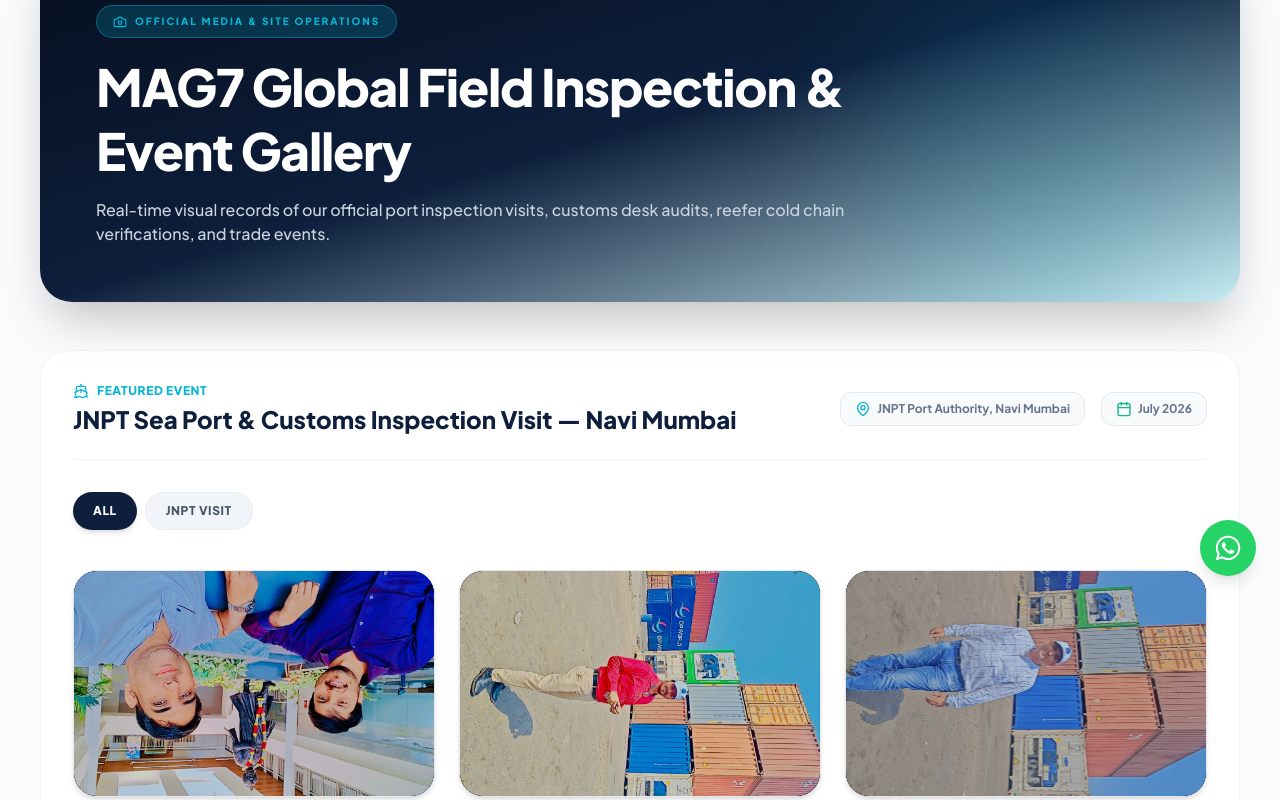
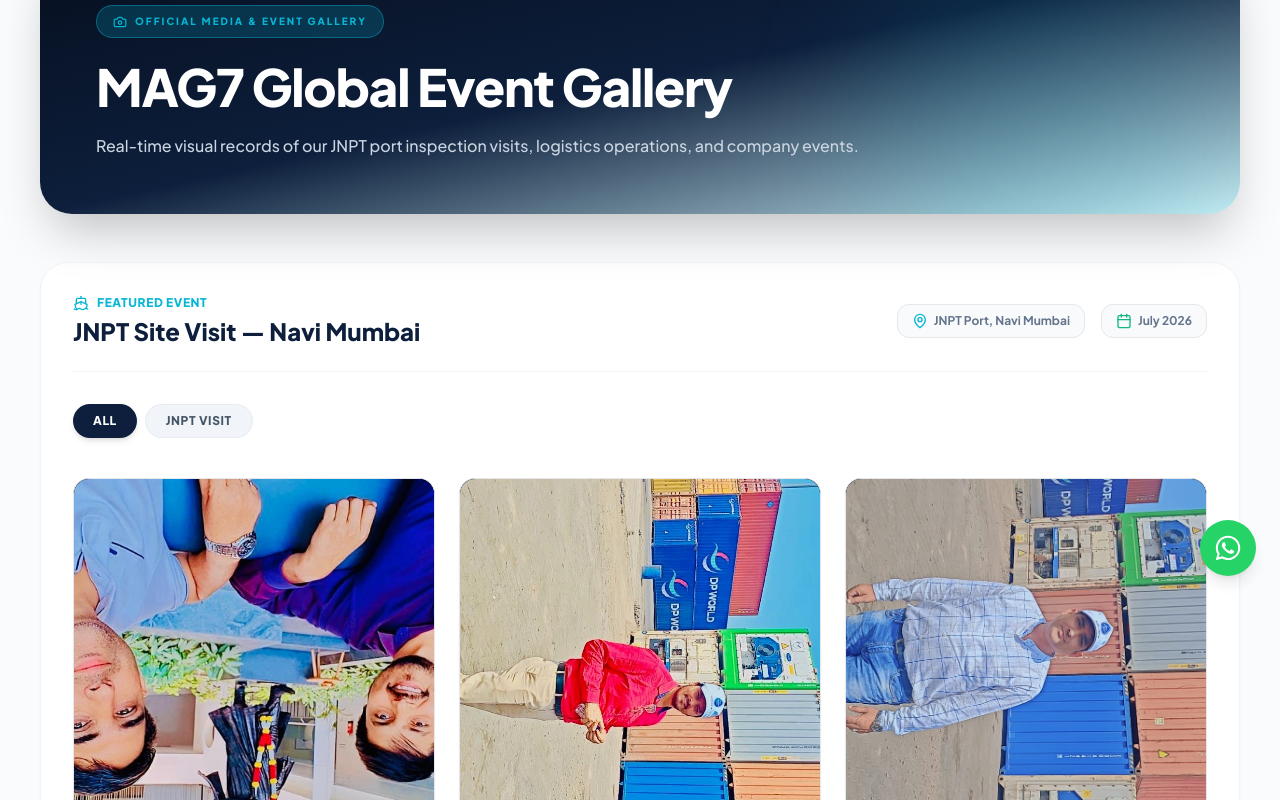
Before and after one commit to oakrootechnologies/mag7, a Next.js app: page /gallery in a window 1280 px wide. Shown: the part 200-1000 px from the top of the page. Built offline with nearby package versions, Linux system fonts and the light colour scheme.

Commit message:
fix: update gallery categories to All and JNPT Visit, remove text overlays from images

```diff
--- a/src/app/(corporate)/gallery/page.tsx
+++ b/src/app/(corporate)/gallery/page.tsx
@@ -7,34 +7,69 @@ import {
   Camera,
   MapPin,
   Calendar,
+  Tag,
   Maximize2,
   X,
   ChevronLeft,
   ChevronRight,
   ArrowRight,
+  ShieldCheck,
   Ship,
-  Globe2
+  Globe2,
+  FileCheck2
 } from "lucide-react";
 
 interface GalleryImage {
   id: string;
   src: string;
-  category: "JNPT Port Visit";
+  title: string;
+  orientation: "portrait" | "landscape";
+  category: "JNPT Visit";
 }
 
 const JNPT_EVENT_IMAGES: GalleryImage[] = [
-  { id: "jnpt-1", src: "/images/gallery/jnpt-1.jpeg", category: "JNPT Port Visit" },
-  { id: "jnpt-2", src: "/images/gallery/jnpt-2.jpeg", category: "JNPT Port Visit" },
-  { id: "jnpt-3", src: "/images/gallery/jnpt-3.jpeg", category: "JNPT Port Visit" },
-  { id: "jnpt-4", src: "/images/gallery/jnpt-4.jpeg", category: "JNPT Port Visit" },
-  { id: "jnpt-5", src: "/images/gallery/jnpt-5.jpeg", category: "JNPT Port Visit" }
+  {
+    id: "jnpt-1",
+    src: "/images/gallery/jnpt-1.jpeg",
+    title: "JNPT Visit Photo 1",
+    orientation: "portrait",
+    category: "JNPT Visit"
+  },
+  {
+    id: "jnpt-2",
+    src: "/images/gallery/jnpt-2.jpeg",
+    title: "JNPT Visit Photo 2",
+    orientation: "portrait",
+    category: "JNPT Visit"
+  },
+  {
+    id: "jnpt-3",
+    src: "/images/gallery/jnpt-3.jpeg",
+    title: "JNPT Visit Photo 3",
+    orientation: "portrait",
+    category: "JNPT Visit"
+  },
+  {
+    id: "jnpt-4",
+    src: "/images/gallery/jnpt-4.jpeg",
+    title: "JNPT Visit Photo 4",
+    orientation: "portrait",
+    category: "JNPT Visit"
+  },
+  {
+    id: "jnpt-5",
+    src: "/images/gallery/jnpt-5.jpeg",
+    title: "JNPT Visit Photo 5",
+    orientation: "landscape",
+    category: "JNPT Visit"
+  }
 ];
 
 export default function GalleryPage() {
   const [selectedImageIndex, setSelectedImageIndex] = useState<number | null>(null);
   const [activeCategory, setActiveCategory] = useState<string>("All");
 
-  const categories = ["All", "JNPT Port Visit"];
+  const categories = ["All", "JNPT Visit"];
 
   const filteredImages = activeCategory === "All"
     ? JNPT_EVENT_IMAGES
@@ -73,18 +108,18 @@ export default function GalleryPage() {
           <div className="relative z-10 max-w-3xl space-y-4">
             <div className="inline-flex items-center gap-2 bg-[#06b6d4]/20 border border-[#06b6d4]/40 text-[#06b6d4] text-[10px] font-black uppercase tracking-[0.2em] px-4 py-2 rounded-full">
               <Camera className="w-3.5 h-3.5" />
-              Official Media & Site Operations
+              Official Media & Event Gallery
             </div>
             <h1 className="text-[clamp(2rem,4vw,3.2rem)] font-black tracking-tight leading-tight">
-              MAG7 Global Field Inspection & Event Gallery
+              MAG7 Global Event Gallery
             </h1>
             <p className="text-slate-300 text-sm md:text-base font-medium leading-relaxed">
-              Real-time visual records of our official port inspection visits, customs desk audits, reefer cold chain verifications, and trade events.
+              Real-time visual records of our JNPT port inspection visits, logistics operations, and company events.
             </p>
           </div>
         </div>
 
-        {/* Event Gallery Showcase Card */}
+        {/* Featured Event Card — JNPT Site Visit */}
         <div className="bg-white border border-slate-100 rounded-[28px] p-6 md:p-8 shadow-sm space-y-6">
           <div className="flex flex-col md:flex-row md:items-center justify-between gap-4 border-b border-slate-100 pb-6">
             <div className="space-y-1">
@@ -93,13 +128,13 @@ export default function GalleryPage() {
                 <span>Featured Event</span>
               </div>
               <h2 className="text-2xl font-black text-[#0d1f3c]">
-                JNPT Sea Port & Customs Inspection Visit — Navi Mumbai
+                JNPT Site Visit — Navi Mumbai
               </h2>
             </div>
             <div className="flex flex-wrap items-center gap-4 text-xs font-bold text-slate-500">
               <span className="flex items-center gap-1.5 bg-slate-50 px-3.5 py-2 rounded-xl border border-slate-150">
                 <MapPin className="w-4 h-4 text-[#06b6d4]" />
-                JNPT Port Authority, Navi Mumbai
+                JNPT Port, Navi Mumbai
               </span>
               <span className="flex items-center gap-1.5 bg-slate-50 px-3.5 py-2 rounded-xl border border-slate-150">
                 <Calendar className="w-4 h-4 text-emerald-500" />
@@ -108,44 +143,46 @@ export default function GalleryPage() {
             </div>
           </div>
 
-          {/* Event Category Filter Tabs: All & JNPT Port Visit */}
+          {/* Category Filters */}
           <div className="flex flex-wrap gap-2 pt-2">
             {categories.map((cat) => (
               <button
                 key={cat}
                 onClick={() => setActiveCategory(cat)}
-                className={`px-5 py-2.5 rounded-full text-xs font-black uppercase tracking-wider transition-all cursor-pointer ${
+                className={`px-5 py-2 rounded-full text-xs font-extrabold uppercase tracking-wider transition-all cursor-pointer ${
                   activeCategory === cat
                     ? "bg-[#0d1f3c] text-white shadow-md"
                     : "bg-slate-100 text-slate-600 hover:bg-slate-200 border border-slate-200/60"
                 }`}
               >
-                {cat === "JNPT Port Visit" ? "JNPT Visit" : cat}
+                {cat}
               </button>
             ))}
           </div>
 
-          {/* Clean Upright Photo Grid Without Text Overlays */}
+          {/* Clean Image Grid preserving natural orientation */}
           <div className="grid grid-cols-1 sm:grid-cols-2 lg:grid-cols-3 gap-6 pt-4">
             {filteredImages.map((img, idx) => (
               <div
                 key={img.id}
                 onClick={() => openLightbox(idx)}
-                className="group relative bg-slate-900 rounded-3xl overflow-hidden border border-slate-150 shadow-md hover:shadow-2xl transition-all duration-300 cursor-pointer"
+                className="group relative bg-slate-900 rounded-2xl overflow-hidden border border-slate-150 shadow-sm hover:shadow-xl transition-all duration-300 cursor-pointer"
               >
-                <div className="relative w-full aspect-[16/10] bg-slate-900 overflow-hidden">
+                {/* Image Container with natural aspect ratio */}
+                <div className={`relative w-full ${img.orientation === "portrait" ? "h-96 sm:h-[420px]" : "h-64 sm:h-72"} bg-slate-900`}>
                   <Image
                     src={img.src}
-                    alt="JNPT Event Photo"
+                    alt={img.title}
                     fill
                     sizes="(max-width: 768px) 100vw, (max-width: 1200px) 50vw, 33vw"
                     className="object-cover object-center group-hover:scale-105 transition-transform duration-500"
-                    priority={idx < 3}
                   />
-                  <div className="absolute inset-0 bg-black/10 group-hover:bg-black/0 transition-colors" />
 
-                  <div className="absolute top-3 right-3 bg-black/50 backdrop-blur-md text-white p-2.5 rounded-2xl opacity-0 group-hover:opacity-100 transition-opacity shadow-lg">
-                    <Maximize2 className="w-4 h-4" />
+                  {/* Clean hover icon only */}
+                  <div className="absolute inset-0 bg-black/20 opacity-0 group-hover:opacity-100 transition-opacity flex items-center justify-center">
+                    <div className="bg-white/90 text-[#0d1f3c] p-3 rounded-full shadow-lg transform scale-90 group-hover:scale-100 transition-transform">
+                      <Maximize2 className="w-5 h-5" />
+                    </div>
                   </div>
                 </div>
               </div>
@@ -160,8 +197,8 @@ export default function GalleryPage() {
               <Globe2 className="w-6 h-6" />
             </div>
             <div>
-              <h3 className="font-black text-[#0d1f3c] text-base">Upcoming Event Media Updates</h3>
-              <p className="text-xs text-slate-500 font-semibold">Mundra Port Reefer Yard Visit & Gulfood Dubai EXIM Trade Fair photos publishing soon.</p>
+              <h3 className="font-black text-[#0d1f3c] text-base">More Event Photos Coming Soon</h3>
+              <p className="text-xs text-slate-500 font-semibold">Additional field visits and trade exhibition media will be added here.</p>
             </div>
           </div>
           <Link
@@ -175,40 +212,45 @@ export default function GalleryPage() {
 
       </div>
 
-      {/* ── LIGHTBOX POPUP MODAL (CLEAN FULLSCREEN PHOTO VIEWER) ── */}
+      {/* ── CLEAN LIGHTBOX POPUP MODAL ── */}
       {selectedImageIndex !== null && (
-        <div className="fixed inset-0 bg-black/95 backdrop-blur-xl z-50 flex items-center justify-center p-4">
+        <div className="fixed inset-0 bg-black/95 backdrop-blur-md z-50 flex items-center justify-center p-4">
           <button
             onClick={closeLightbox}
-            className="absolute top-6 right-6 w-11 h-11 rounded-full bg-white/10 hover:bg-white/20 text-white flex items-center justify-center transition-colors cursor-pointer z-50 font-bold shadow-lg"
+            className="absolute top-6 right-6 w-10 h-10 rounded-full bg-white/10 hover:bg-white/20 text-white flex items-center justify-center transition-colors cursor-pointer z-50 font-bold"
           >
             <X className="w-6 h-6" />
           </button>
 
           <button
             onClick={prevImage}
-            className="absolute left-4 sm:left-8 top-1/2 -translate-y-1/2 w-12 h-12 rounded-full bg-white/10 hover:bg-white/20 text-white flex items-center justify-center transition-colors cursor-pointer z-50 shadow-lg"
+            className="absolute left-4 top-1/2 -translate-y-1/2 w-12 h-12 rounded-full bg-white/10 hover:bg-white/20 text-white flex items-center justify-center transition-colors cursor-pointer z-50"
           >
             <ChevronLeft className="w-8 h-8" />
           </button>
 
           <button
             onClick={nextImage}
-            className="absolute right-4 sm:right-8 top-1/2 -translate-y-1/2 w-12 h-12 rounded-full bg-white/10 hover:bg-white/20 text-white flex items-center justify-center transition-colors cursor-pointer z-50 shadow-lg"
+            className="absolute right-4 top-1/2 -translate-y-1/2 w-12 h-12 rounded-full bg-white/10 hover:bg-white/20 text-white flex items-center justify-center transition-colors cursor-pointer z-50"
           >
             <ChevronRight className="w-8 h-8" />
           </button>
 
-          <div className="relative w-full max-w-5xl h-[85vh] flex items-center justify-center p-2">
+          <div className="max-w-5xl w-full max-h-[92vh] flex flex-col items-center justify-center p-2 space-y-4">
+            <div className="relative w-full h-[80vh] flex items-center justify-center">
               <Image
                 src={filteredImages[selectedImageIndex].src}
-              alt="JNPT Event Full Photo"
+                alt={filteredImages[selectedImageIndex].title}
                 fill
                 sizes="100vw"
                 className="object-contain"
                 priority
               />
             </div>
+            <div className="text-white text-xs font-bold bg-white/10 px-4 py-1.5 rounded-full backdrop-blur-md">
+              Image {selectedImageIndex + 1} of {filteredImages.length}
+            </div>
+          </div>
         </div>
       )}
     </div>
```
Also changed, not shown: public/images/jnpt site/WhatsApp Image 2026-07-23 at 9.03.03 PM.jpeg, public/images/jnpt site/WhatsApp Image 2026-07-23 at 9.03.05 PM.jpeg. Lines whose indentation alone changed are shown as unchanged.
